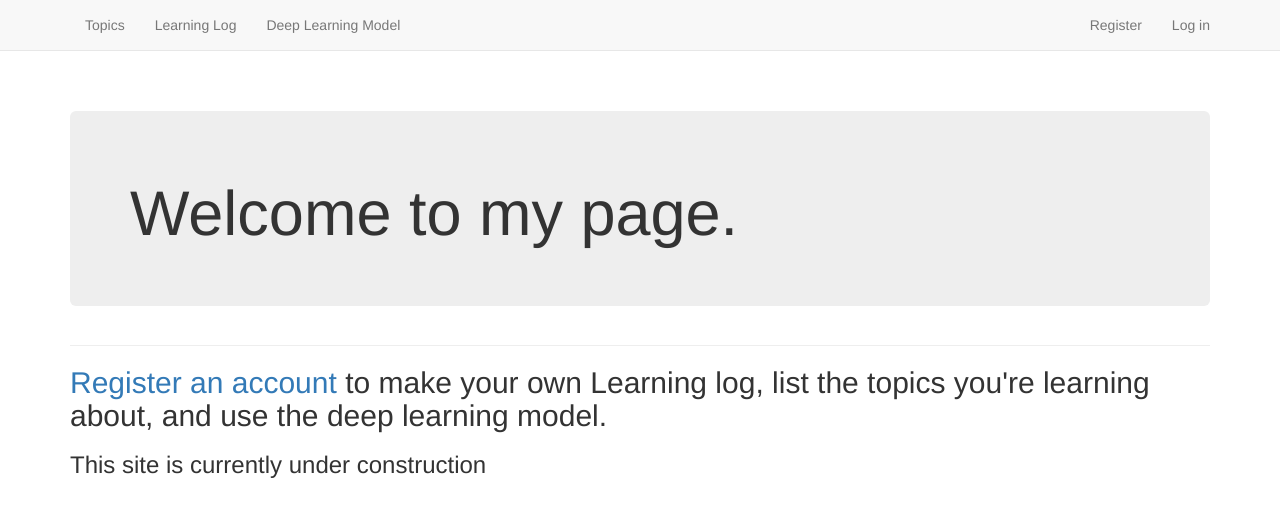
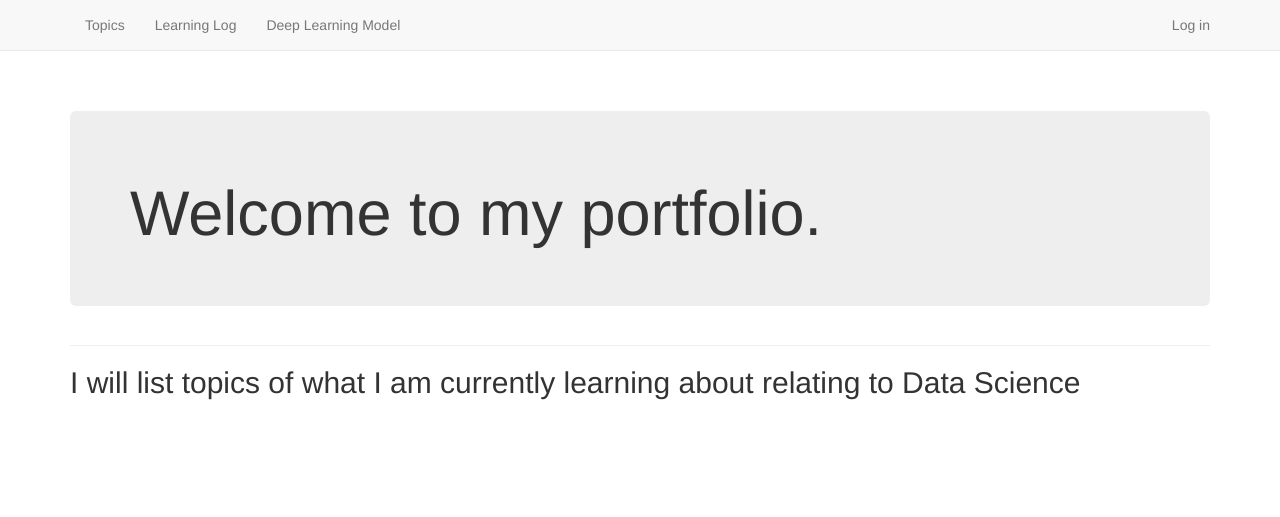
Before and after one commit to stephanievelez/portfolio, a Django app: page / in a window 1280 px wide. Shown: the top 517 px of the page. Run offline with Django 4.2, Linux system fonts and the light colour scheme; parts of the project's set-up code (start-up, migrations or seed data) failed here and were passed over; some libraries are stand-ins or nearby versions.

Commit message:
added docker

```diff
--- a/alzheimerModel/views.py
+++ b/alzheimerModel/views.py
@@ -33,7 +33,7 @@ def myModel(request):
 #         return render(request, 'alzheimerModel/success.html', {"images": image })
 
 
-@login_required
+#@login_required
 def make_prediction(request):
     """get the scoring parameters entered in the uploaded image and return the prediction"""
     learner = model.load_learner("alzheimerModel/model/export.pkl") #this might change location once we deploy
--- a/learning_logs/templates/learning_logs/base.html
+++ b/learning_logs/templates/learning_logs/base.html
@@ -36,7 +36,7 @@
       <li><a>Hello, {{ user.username }}.</a></li>
         <li> <a href="{%  url 'users:logout' %}"> Log out</a></li>
       {% else %}
-          <li> <a href= "{%url 'users:register' %}"> Register </a></li>
+          {% comment %} <li> <a href= "{%url 'users:register' %}"> Register </a></li> {% endcomment %}
           <li> <a href="{%  url 'users:login' %}">Log in</a></li>
        {# displays the log in page if they aren't authenticated #}
       {% endif %}
--- a/learning_logs/templates/learning_logs/edit_entry.html
+++ b/learning_logs/templates/learning_logs/edit_entry.html
@@ -6,7 +6,7 @@
 {% endblock header %}
 
 {% block content %}
-    <p><a href = "{% url 'learning_logs:topics' topic.id %}"> {{ topic }} </a></p>
+    <p><a href = "{% url 'learning_logs:topic' topic.id %}"> {{ topic }} </a></p>
 
     <p> Edit entry:</p>
     <form action = "{% url 'learning_logs:edit_entry' entry.id %}" method = 'post' class="form">
@@ -19,7 +19,7 @@
 
     <div class="col-md-4">
 
-                    <img src="{{ topic_image.topic_Img.url }}" class="img-responsive" style="width: 100%; float: left; margin-right: 10px;" />
+                    <img src="{{ entry.topic_Img.url }}" class="img-responsive" style="width: 100%; float: left; margin-right: 10px;" />
             </div>
 
 {% endblock content %}
--- a/learning_logs/templates/learning_logs/index.html
+++ b/learning_logs/templates/learning_logs/index.html
@@ -3,14 +3,17 @@
 
 {% block header%}
     <div class="jumbotron">
-    <h1> Welcome to my page. </h1>
+    <h1> Welcome to my portfolio. </h1>
     </div>
     {% endblock header %}
 
 {% block content %}
 
-  <h2>
-      <a href="{% url 'users:register' %}">Register an account</a> to make your own Learning log, list the topics you're learning about, and use the deep learning model.</h2>
-    <h3>This site is currently under construction</h3>
+  <h2> I will list topics of what I am currently learning about relating to Data Science</h2>
+      {% comment %} <a href="{% url 'users:register' %}">Register an account</a> to make your own Learning log, list the topics you're learning about, and use the deep learning model.</h2>
+     {% endcomment %}
+
+
+
 
 {% endblock content %}
--- a/learning_logs/views.py
+++ b/learning_logs/views.py
@@ -11,7 +11,7 @@ from django.contrib.auth.decorators import login_required
 def index(request):
     """The home page for Learning Log"""
     return render(request, 'learning_logs/index.html')
-# @login_required
+#@login_required
 def topics(request):
     """Show all topics."""
     # topics = Topic.objects.filter(owner=request.user).order_by('date_added')
@@ -19,7 +19,7 @@ def topics(request):
     context = {'topics': topics}
     return render(request, 'learning_logs/topics.html', context) #context is a dictionary [names to access data: data we sent to template]
 
-# @login_required
+#@login_required
 def topic(request, topic_id):
     """Show a single topic and all its entries"""
     topic = Topic.objects.get(id=topic_id)
@@ -31,7 +31,7 @@ def topic(request, topic_id):
     return render(request, 'learning_logs/topic.html', context)
 
 
-# @login_required
+@login_required
 def new_topic(request):
     """"Add a new topic"""
     if request.method != 'POST': #determines if request is GET or POST; GET requests are for reading data, POST requests are for submitting data
@@ -51,7 +51,7 @@ def new_topic(request):
     context = {'form': form}
     return render(request, 'learning_logs/new_topic.html', context)
 
-# @login_required
+@login_required
 def new_entry(request, topic_id):
     """"Add a new entry for a particular topic"""
     topic = Topic.objects.get(id=topic_id)
@@ -72,7 +72,7 @@ def new_entry(request, topic_id):
     return render(request, 'learning_logs/new_entry.html', context)
 
 
-# @login_required
+@login_required
 def edit_entry(request, entry_id):
     """"Edit an existing entry"""
     entry = Entry.objects.get(id=entry_id)
```
Also changed, not shown: alzheimerModel/model/model.py (+6 -6 lines), learning_log/settings.py (+15 -9 lines), learning_logs/templates/learning_logs/topic.html (+5 -3 lines), requirements.txt (added, +170 -0 lines), learning_logs/migrations/0004_entry_topic_img.py (added), media/images/26_19_GUzkHOQ.jpg (added), media/images/26_20_4fwgImV.jpg (added), media/images/26_20_8bv4pAF.jpg (added), media/images/26_20_aaPdCmT.jpg (added), media/topic_images/Screenshot_2024-01-17_104545.png (added), media/topic_images/Screenshot_2024-01-17_104545_HF2YPzi.png (added), media/topic_images/Screenshot_2024-01-17_104545_uus7WQ1.png (added), 2 other files.
